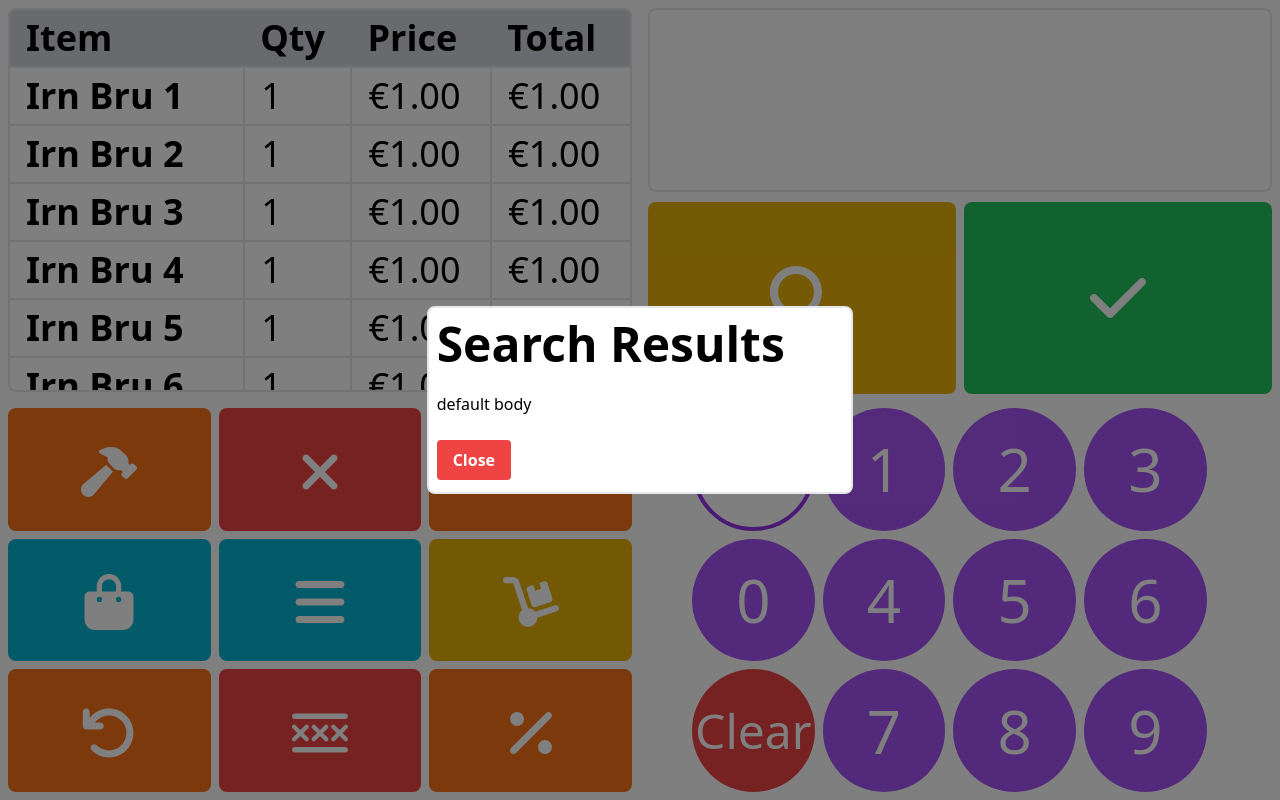
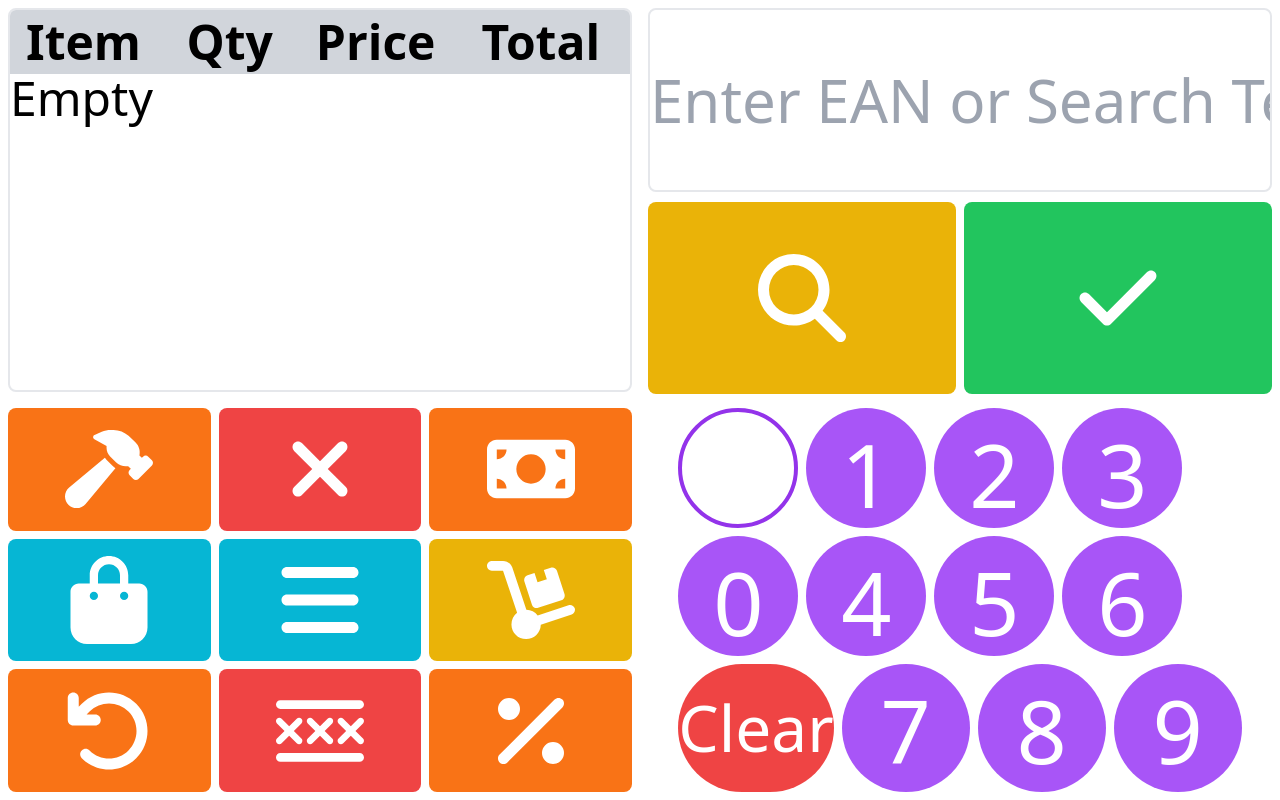
Before and after one commit to drop-middle-leaves/eposjs-client, a Vue app: page / in a window 1280 px wide. Built offline with nearby package versions, Linux system fonts and the light colour scheme.

Commit message:
search + modal works + can add things to table via search now
next: add via EAN; remove; quick actions; total

```diff
--- a/src/App.vue
+++ b/src/App.vue
@@ -1,26 +1,128 @@
 <script setup>
+// Import the components
 import CurrentTable from "@/components/currentTable.vue";
 import Search from "@/components/search.vue";
 import SearchButton from "@/components/searchButton.vue";
 import Total from "@/components/total.vue";
 import QuickActions from "@/components/quickActions.vue";
 import Keypad from "@/components/keypad.vue";
-import SearchModal from "@/components/searchModal.vue";
+import Modal from "@/components/modal.vue";
 
+// Import required vue modules
 import { ref } from "vue";
 
-let showSearchModal = ref(true);
+// Search results - defined at top to prevent UI errors
+const searchBody = ref("");
 
-function flipModal(x) {
-  switch(x) {
-    case true:
-      console.log("test")
-      showSearchModal.value = true;
+// Prop for qty numpad
+const qty = ref("");
+
+// Prop for search input
+const search = ref("");
+
+// Current till
+const currentTill = ref([]);
+
+// Error message
+const errorMessage = ref("");
+
+
+// Ref to determine if the search modal is shown
+const showSearchModal = ref(false);
+
+// Ref to determine if the error modal is shown
+const showErrorModal = ref(false);
+
+// Changes the value of modal
+function changeModal(open, type) {
+  switch(type) {
+    case "search": {
+      switch(open) {
+        case true:
+          showSearchModal.value = true;
+          break;
+        case false:
+          showSearchModal.value = false;
+          search.value = "";
+          break;
+      }
       break;
-    case false:
-      showSearchModal.value = false;
+    }
+    case 'error': {
+      switch(open) {
+        case true:
+          showErrorModal.value = true;
+          break;
+        case false:
+          showErrorModal.value = false;
+          search.value = "";
+          break;
+      }
       break;
+    }
   }
+}
+
+// Runs the search
+async function runSearch() {
+
+  // If no search value, don't bother returning all the data (useless + waste of resource)
+  if (search.value === "") {
+    return;
+  }
+
+  // Fetches the search results from the API
+  const searchResults = await fetch("http://localhost:5200/search", {
+    method: "POST",
+    headers: {
+      "Content-Type": "application/json"
+    },
+    body: JSON.stringify({
+      search: search.value
+    })
+  });
+
+  // Converts the search results to JSON, sets the searchBody prop to the results
+  searchBody.value = await searchResults.json();
+
+  // Shows the search modal
+  changeModal(true, "search");
+}
+
+// Select after search
+async function selectAfterSearch(ean) {
+  console.log(ean)
+
+  // Fetches the EAN info from the till
+  const searchResults = await fetch("http://localhost:5200/getEanInfo", {
+    method: "POST",
+    headers: {
+      "Content-Type": "application/json"
+    },
+    body: JSON.stringify({
+      EAN: ean
+    })
+  });
+
+  // Closes search modal
+  changeModal(false, "search");
+
+  const searchResultsJSON = await searchResults.json();
+
+  // If the priceHistory record does not exist, cannot be added to the till (none of the returned information is correct)
+  if (searchResultsJSON[0].Price == null) {
+    errorMessage.value = "The Item you have selected does not have an entry within the Price table. Please contact Retail Systems."
+    changeModal(true, "error");
+  } else {
+    // If quantity is not set, set it to 1
+    const currentQty = (qty.value == "") ? 1 : parseInt(qty.value);
+
+    // Pushes the item to the till
+    currentTill.value.push([searchResultsJSON[0].Description, currentQty, parseFloat(searchResultsJSON[0].Price)])
+  }
+
+  // Resets the quantity
+  qty.value = "";
 }
 
 </script>
@@ -28,25 +130,72 @@
 <template>
   <!-- mounts to main.js, makes the size the size of the screen -->
   <div id="app" class="h-screen w-screen">
-    <!-- creates the search modal -->
-    <search-modal @close="flipModal(false)" v-if="showSearchModal" />
+
+    <!-- Error modal -->
+    <modal @close="changeModal(false, 'error')" v-if="showErrorModal">
+      <template v-slot:header>
+        <h1 class="text-5xl font-bold mt-0 mb-6">Error</h1>
+      </template>
+      <template v-slot:body>
+        <p class="text-2xl">{{ errorMessage }}</p>
+      </template>
+    </modal>
+
+    <!-- creates the search modal, defaults to -->
+    <modal @close="changeModal(false, 'search')" v-if="showSearchModal">
+      <!-- Replaces the header of the search modal -->
+      <template v-slot:header>
+        <h1 class="text-5xl font-bold my-6 mx-6">Search Results</h1>
+      </template>
+      <!-- Replaces the body of the search modal -->
+      <template v-slot:body>
+        <table class="w-[calc(100%_-_2rem)] my-6 mx-6">
+          <thead>
+            <tr>
+              <th class="px-5 py-3 text-4xl">Description</th>
+              <th class="px-5 py-3 text-4xl">EAN</th>
+              <th class="px-5 py-3 text-4xl">Select</th>
+            </tr>
+          </thead>
+        <tr v-for="i in searchBody">
+            <td class="border-t-2 border-gray-200 px-5 py-3 text-4xl">{{ i.Description }}</td>
+            <td class="border-t-2 border-l-2 border-gray-200 px-5 py-3 text-4xl">{{ i.EAN }}</td>
+            <td class="border-t-2 border-l-2 border-gray-200 px-5 py-3 justify-center">
+              <div class="flex justify-center">
+                <button class="bg-green-500 mt-3 hover:bg-green-600 text-white font-bold px-5 py-4 rounded self-center flex justify-center" @click="selectAfterSearch(i.EAN)"><font-awesome-icon icon="fa-solid fa-check" class="h-[3rem] w-[3rem] self-center" /></button>
+              </div>
+            </td>
+          </tr>
+        </table>
+      </template>
+    </modal>
+
     <!-- creates the 1st row -->
     <div class="flex-row flex h-1/2 w-full">
       <!-- creates the 1st column of the first row -->
       <div class="flex-col h-full w-full">
-        <current-table />
+        <current-table>
+          <template v-slot:tableContent>
+                <tr v-for="i in currentTill">
+                  <th class="border-t-2 border-gray-200 px-4 py-2">{{ i[0] }}</th>
+                  <td class="border-t-2 border-l-2 border-gray-200 px-4 py-2">{{ i[1] }}</td>
+                  <td class="border-t-2 border-l-2 border-gray-200 px-4 py-2">€{{ i[2].toFixed(2) }}</td>
+                  <td class="border-t-2 border-l-2 border-gray-200 px-4 py-2">€{{ (i[2] * i[1]).toFixed(2) }}</td>
+                </tr>
+          </template>
+        </current-table>
       </div>
       <!-- creates the 2nd column of the first row -->
       <div class="flex-col flex h-full w-full">
         <!-- creates the area for the search box (first row, second column -> first row) -->
         <div class="flex-row h-1/2 w-full flex justify-center">
-          <search />
+          <search v-model="search"/>
         </div>
         <!-- creates a second row (first row, second column -> second row) -->
         <div class="flex-row flex h-1/2 w-full">
           <!-- creates the first column ^ -->
           <div class="flex-col h-full w-1/2 flex justify-center">
-            <search-button @goSearch="flipModal(true)" />
+            <search-button @goSearch="runSearch" />
           </div>
           <!-- creates the second column ^ -->
           <div class="flex-col h-full w-1/2 flex justify-center">
@@ -63,7 +212,7 @@
       </div>
       <!-- creates the second column of the second row -->
       <div class="flex-col h-full w-full">
-        <keypad />
+        <keypad v-model="qty" />
       </div>
     </div>
   </div>
--- a/src/assets/compiled.css
+++ b/src/assets/compiled.css
@@ -534,9 +534,14 @@
   margin: auto;
 }
 
-.my-3 {
-  margin-top: 0.75rem;
-  margin-bottom: 0.75rem;
+.mx-6 {
+  margin-left: 1.5rem;
+  margin-right: 1.5rem;
+}
+
+.my-6 {
+  margin-top: 1.5rem;
+  margin-bottom: 1.5rem;
 }
 
 .mb-1 {
@@ -599,12 +604,12 @@
   height: 33.333333%;
 }
 
-.h-\[3\.5rem\] {
-  height: 3.5rem;
+.h-\[3rem\] {
+  height: 3rem;
 }
 
-.h-\[4rem\] {
-  height: 4rem;
+.h-\[5\.5rem\] {
+  height: 5.5rem;
 }
 
 .h-\[calc\(100\%_-_0\.5rem\)\] {
@@ -623,20 +628,20 @@
   height: 100vh;
 }
 
+.max-h-full {
+  max-height: 100%;
+}
+
 .w-1\/2 {
   width: 50%;
 }
 
-.w-1\/3 {
-  width: 33.333333%;
+.w-\[3rem\] {
+  width: 3rem;
 }
 
-.w-\[3\.5rem\] {
-  width: 3.5rem;
-}
-
-.w-\[4rem\] {
-  width: 4rem;
+.w-\[5\.5rem\] {
+  width: 5.5rem;
 }
 
 .w-\[calc\(100\%_-_0\.75rem\)\] {
@@ -645,6 +650,10 @@
 
 .w-\[calc\(100\%_-_1rem\)\] {
   width: calc(100% - 1rem);
+}
+
+.w-\[calc\(100\%_-_2rem\)\] {
+  width: calc(100% - 2rem);
 }
 
 .w-full {
@@ -691,8 +700,8 @@
   align-self: center;
 }
 
-.overflow-y-scroll {
-  overflow-y: scroll;
+.overflow-y-auto {
+  overflow-y: auto;
 }
 
 .rounded {
@@ -791,6 +800,16 @@
   padding-right: 1rem;
 }
 
+.px-5 {
+  padding-left: 1.25rem;
+  padding-right: 1.25rem;
+}
+
+.px-8 {
+  padding-left: 2rem;
+  padding-right: 2rem;
+}
+
 .py-2 {
   padding-top: 0.5rem;
   padding-bottom: 0.5rem;
@@ -801,8 +820,23 @@
   padding-bottom: 0.75rem;
 }
 
+.py-4 {
+  padding-top: 1rem;
+  padding-bottom: 1rem;
+}
+
+.py-6 {
+  padding-top: 1.5rem;
+  padding-bottom: 1.5rem;
+}
+
 .text-left {
   text-align: left;
+}
+
+.text-2xl {
+  font-size: 1.5rem;
+  line-height: 2rem;
 }
 
 .text-4xl {
@@ -818,6 +852,18 @@
 .text-6xl {
   font-size: 3.75rem;
   line-height: 1;
+}
+
+.text-\[4rem\] {
+  font-size: 4rem;
+}
+
+.text-\[5\.375rem\] {
+  font-size: 5.375rem;
+}
+
+.text-\[5\.5rem\] {
+  font-size: 5.5rem;
 }
 
 .font-bold {
--- a/src/components/currentTable.vue
+++ b/src/components/currentTable.vue
@@ -3,25 +3,22 @@
 
 <template>
   <div class="h-full w-full flex justify-center">
-    <div class="h-[calc(100%_-_1rem)] w-[calc(100%_-_1rem)] border-2 border-gray-200 overflow-y-scroll scrollbar scrollbar-thumb-rounded-lg scrollbar-thumb-gray-300 rounded-lg self-center">
-      <table class="table-auto w-full text-4xl text-left">
-        <thead class="bg-gray-300 border-collapse">
+    <div class="h-[calc(100%_-_1rem)] w-[calc(100%_-_1rem)] border-2 border-gray-200 overflow-y-auto scrollbar scrollbar-thumb-rounded-lg scrollbar-thumb-gray-300 rounded-lg self-center">
+      <slot name="table">
+        <table class="table-auto w-full text-5xl text-left">
+          <thead class="bg-gray-300 border-collapse">
           <tr>
             <th class="px-4 py-2">Item</th>
             <th class="px-4 py-2">Qty</th>
             <th class="px-4 py-2">Price</th>
             <th class="px-4 py-2">Total</th>
           </tr>
-        </thead>
-        <tbody>
-          <tr v-for="i in 20">
-            <th class="border-t-2 border-gray-200 px-4 py-2">Irn Bru {{ i }}</th>
-            <td class="border-t-2 border-l-2 border-gray-200 px-4 py-2">1</td>
-            <td class="border-t-2 border-l-2 border-gray-200 px-4 py-2">€1.00</td>
-            <td class="border-t-2 border-l-2 border-gray-200 px-4 py-2">€1.00</td>
-          </tr>
-        </tbody>
-      </table>
+          </thead>
+          <tbody>
+            <slot name="tableContent"><h1>Empty</h1></slot>
+          </tbody>
+        </table>
+      </slot>
     </div>
   </div>
 
--- a/src/components/keypad.vue
+++ b/src/components/keypad.vue
@@ -1,23 +1,39 @@
 <script setup>
 
-import { ref } from 'vue';
+import { computed } from 'vue';
 
-// Sets current val to be blank
-const currentVal = ref("");
+// Defines props and emits
+const props = defineProps(['modelValue'])
+const emit = defineEmits(['update:modelValue'])
+
+// Defines value as the computed value of qty
+const qty = computed({
+  get() {
+    return props.modelValue
+  },
+  set(value) {
+    emit('update:modelValue', value)
+  }
+})
+
 
 // Updates current val by adding the number passed in
 function updateValBy(num) {
   // Max length of 3 to prevent GUI overflow (also not a good idea to accidentally buy 3000 Irn Brus)
-  if (currentVal.value.length === 3) {
-    currentVal.value = "" + num;
+  if (qty.value.length === 3) {
+    // If the current value is 3 digits, replace it with the number
+    qty.value = "" + num
+  } else if (qty.value === "0") {
+    // If the current value is 0, replace it with the number
+    qty.value = "" + num
   } else {
-    currentVal.value = "" + currentVal.value + num;
+    qty.value = qty.value + num
   }
 }
 
 // Clears current val
 function clearVal() {
-  currentVal.value = "";
+  qty.value = ""
 }
 
 </script>
@@ -29,8 +45,8 @@
       <div class="flex-col flex h-full aspect-[4/3] gap-2">
 
         <div class="flex-row flex h-1/3 w-full gap-2">
-          <div class="buttonWrapper border-4 border-purple-600 text-6xl">
-            <p class="self-center">{{currentVal}}</p>
+          <div class="buttonWrapper border-4 border-purple-600 text-[5.375rem]">
+            <p class="self-center">{{qty}}</p>
           </div>
           <div class="buttonWrapper" @click="updateValBy(1)">
             <button class="button">1</button>
@@ -60,7 +76,7 @@
 
         <div class="flex-row flex h-1/3 w-full gap-2">
           <div class="buttonWrapper ">
-            <button class="h-full w-full rounded-full bg-red-500 hover:bg-red-600 text-white text-5xl" @click="clearVal">Clear</button>
+            <button class="h-full w-full rounded-full bg-red-500 hover:bg-red-600 text-white text-[4rem]" @click="clearVal">Clear</button>
           </div>
           <div class="buttonWrapper">
             <button class="button" @click="updateValBy(7)">7</button>
@@ -80,7 +96,7 @@
 
 <style lang="postcss" scoped>
 .button {
-  @apply rounded-full bg-purple-500 hover:bg-purple-600 text-6xl h-full w-full text-white;
+  @apply rounded-full bg-purple-500 hover:bg-purple-600 text-[5.5rem] h-full w-full text-white;
 }
 
 .buttonWrapper {
--- a/src/components/searchModal.vue
+++ b/src/components/modal.vue
@@ -4,18 +4,18 @@
 <template>
   <Transition name="modal">
     <div class="fixed top-0 left-0 h-full w-full bg-black/50 shadow-gray-300 transition-all flex">
-      <div class="w-1/3 m-auto shadow-gray-300 border-2 bg-white py-3 px-2 rounded-lg">
+      <div class="w-1/2 m-auto shadow-gray-300 border-2 bg-white py-3 px-2 rounded-lg max-h-full overflow-y-auto scrollbar scrollbar-thumb-rounded-lg scrollbar-thumb-gray-300">
         <div class="mt-0 w-full">
           <slot name="header">
-            <h1 class="text-5xl font-bold mt-0 mb-6">Search Results</h1>
+            <h1 class="text-6xl font-bold mt-0 mb-6">default header</h1>
           </slot>
         </div>
 
-        <div class="my-3">
+        <div>
           <slot name="body">default body</slot>
         </div>
 
-        <button class="bg-red-500 mt-3 hover:bg-red-700 text-white font-bold py-2 px-4 rounded" @click="$emit('close')">
+        <button class="bg-red-500 mt-3 hover:bg-red-700 text-white font-bold my-6 mx-6 py-6 px-8 rounded-lg text-5xl" @click="$emit('close')">
           Close
         </button>
       </div>
--- a/src/components/quickActions.vue
+++ b/src/components/quickActions.vue
@@ -46,9 +46,9 @@
 
 <style lang="postcss" scoped>
 .buttonIcon {
-  @apply h-[3.5rem] w-[3.5rem];
+  @apply h-[5.5rem] w-[5.5rem] aspect-square self-center;
 }
 .buttonWrapper {
-  @apply h-full w-full rounded-lg text-white text-6xl;
+  @apply h-full w-full rounded-lg text-white text-6xl flex justify-center
 }
 </style>
--- a/src/components/search.vue
+++ b/src/components/search.vue
@@ -1,10 +1,12 @@
 <script setup>
+defineProps(['modelValue'])
+defineEmits(['update:modelValue'])
 </script>
 
 <template>
   <div class="h-full w-full flex justify-center">
     <div class="h-[calc(100%_-_1rem)] w-[calc(100%_-_1rem)] border-2 border-gray-200 rounded-lg self-center">
-      <input type="text" class="h-full w-full rounded-lg text-6xl" />
+      <input class="h-full w-full rounded-lg text-6xl" :value="modelValue" @input="$emit('update:modelValue', $event.target.value)" placeholder="Enter EAN or Search Term"/>
     </div>
   </div>
 </template>
--- a/src/components/searchButton.vue
+++ b/src/components/searchButton.vue
@@ -4,7 +4,7 @@
 <template>
   <div class="h-[calc(100%_-_0.5rem)] w-[calc(100%_-_0.75rem)] ml-2 mr-1 mb-1 flex">
     <button type="button" @click="$emit('goSearch')" class="text-white bg-yellow-500 hover:bg-yellow-600 text-6xl rounded-lg h-full w-full">
-      <font-awesome-icon icon="fa-solid fa-magnifying-glass" class="h-[4rem] w-[4rem]" />
+      <font-awesome-icon icon="fa-solid fa-magnifying-glass" class="h-[5.5rem] w-[5.5rem]" />
     </button>
   </div>
 </template>
--- a/src/components/total.vue
+++ b/src/components/total.vue
@@ -4,7 +4,7 @@
 <template>
   <div class="h-[calc(100%_-_0.5rem)] w-[calc(100%_-_0.75rem)] ml-1 mr-2 mb-1 flex">
     <button type="button" class="text-white bg-green-500 hover:bg-green-600 text-6xl rounded-lg h-full w-full">
-      <font-awesome-icon icon="fa-solid fa-check" class="h-[4rem] w-[4rem]" />
+      <font-awesome-icon icon="fa-solid fa-check" class="h-[5.5rem] w-[5.5rem]" />
     </button>
   </div>
 </template>
```
